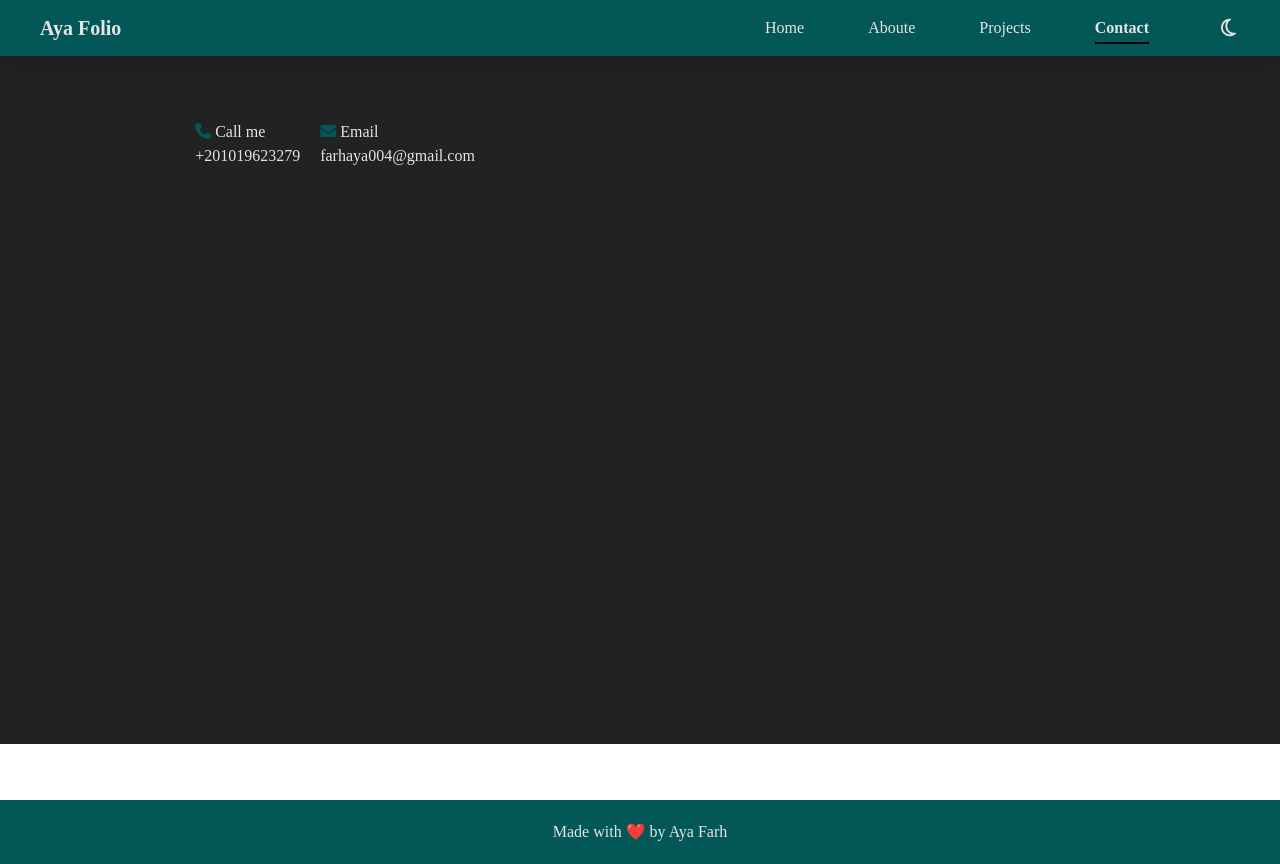
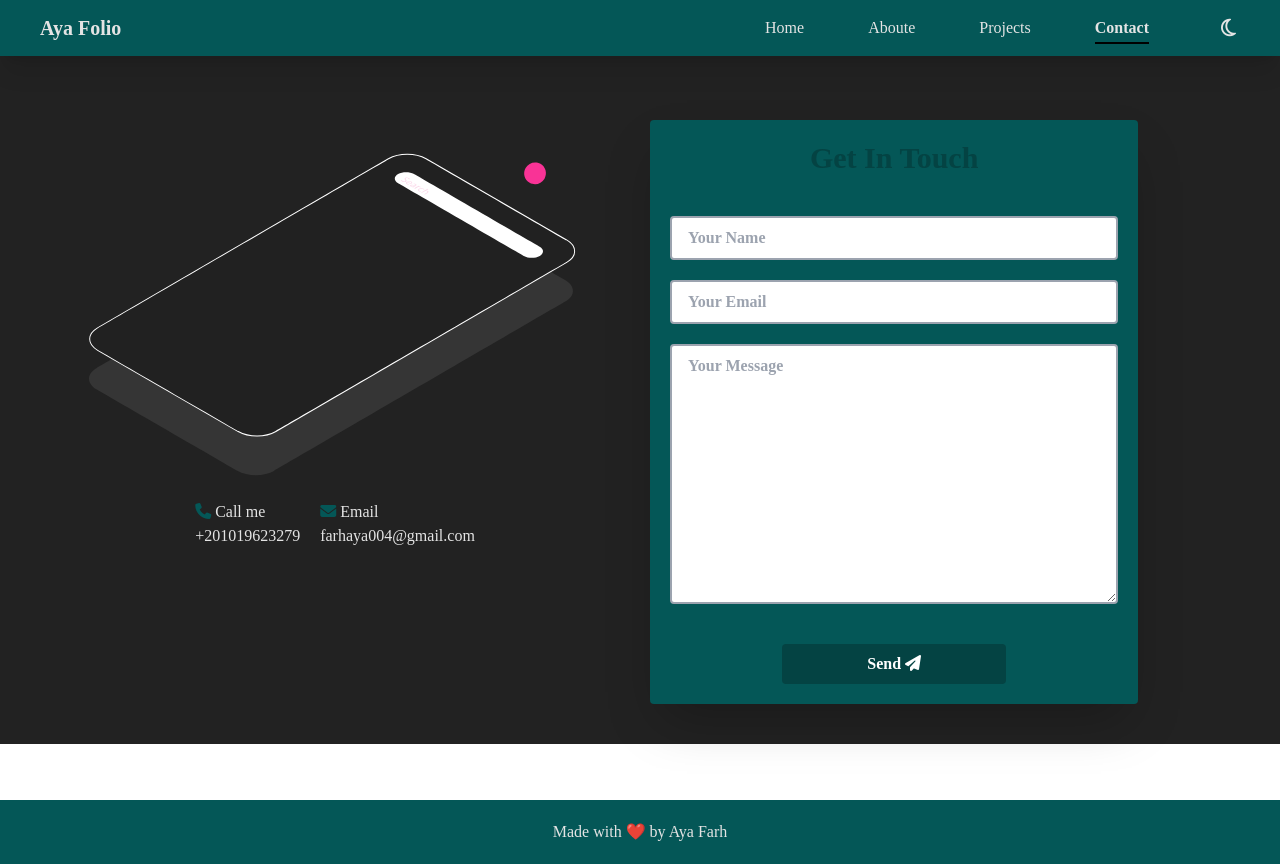
Before and after one commit to ayaFarh/my-protifolio, a React (Vite) app: page /Contact in a window 1280 px wide. Built offline with nearby package versions, Linux system fonts and the light colour scheme.

Commit message:
test the node modules

```diff
--- a/package.json
+++ b/package.json
@@ -13,7 +13,6 @@
   },
   "dependencies": {
     "@fortawesome/fontawesome-free": "^6.6.0",
-    "@octokit/rest": "^21.0.1",
     "aos": "^2.3.4",
     "body-parser": "^1.20.2",
     "cors": "^2.8.5",
--- a/src/Pages/Contact/Contact.jsx
+++ b/src/Pages/Contact/Contact.jsx
@@ -1,21 +1,21 @@
 import React, { useState } from 'react'
-// import Lottie from 'lottie-react';
-// import animationData from "../../../src/Component/Animation - 1723139800218 (1).json"
-// import Aos from 'aos';
-// import 'aos/dist/aos.css'
+import Lottie from 'lottie-react';
+import animationData from "../../../src/Component/Animation - 1723139800218 (1).json"
+import Aos from 'aos';
+ import 'aos/dist/aos.css'
 
 export default function Contact() {
   let [name,setname] = useState("");
 let [email,setemail] = useState("");
 let [message,setmessage] = useState("");
-// Aos.init()
+ Aos.init()
 
 
   return <>
   <section className='container pt-10 pb-10 mt-10 grid grid-cols-12 gap-5 ' >
   <div className='col-span-12 md:col-span-6 lg:col-span-6 xl:col-span-6 ' >
        <div className='flex flex-col justify-center items-center '>
-       {/* <Lottie animationData={animationData}/> */}
+       <Lottie animationData={animationData}/>
 
        <div className='flex justify-center align-center  w-full gap-5'>
        <div>
```
Also changed, not shown: 1 other file (tests, documents, lock files or other folders).
